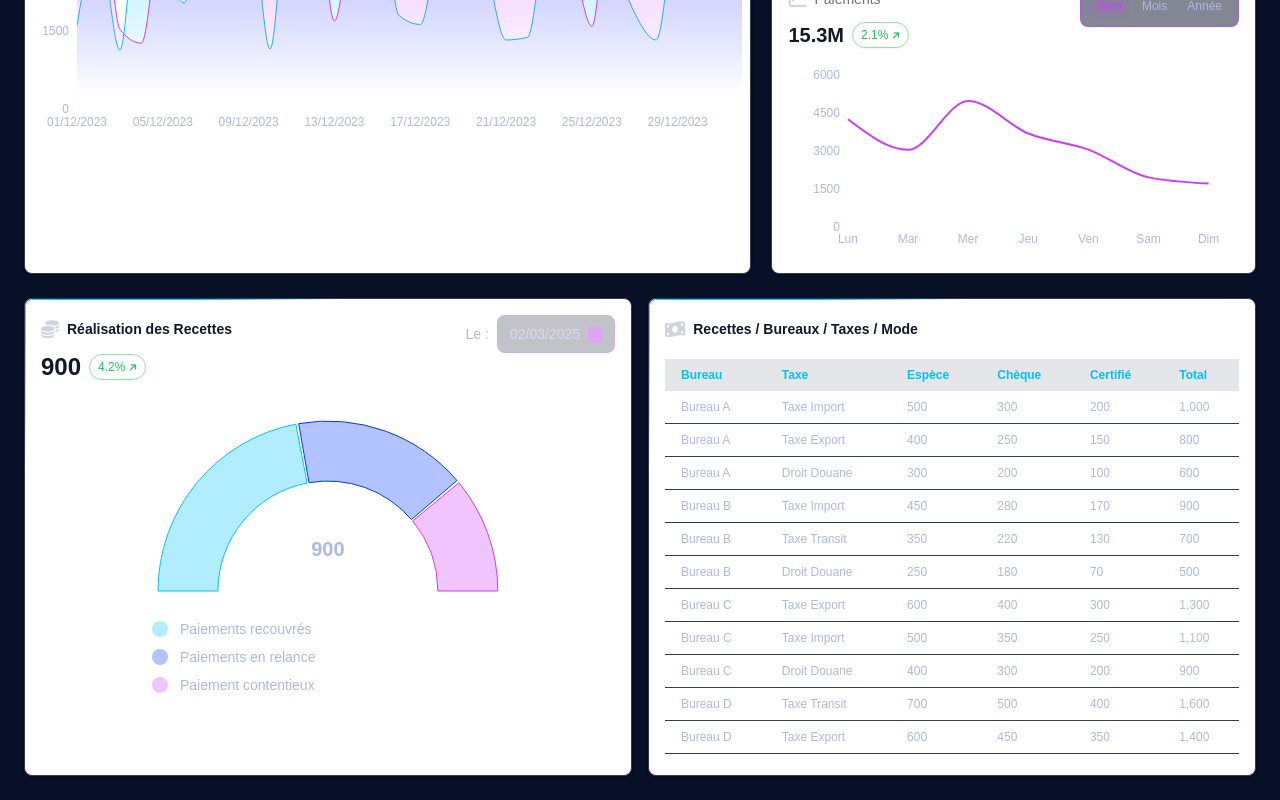
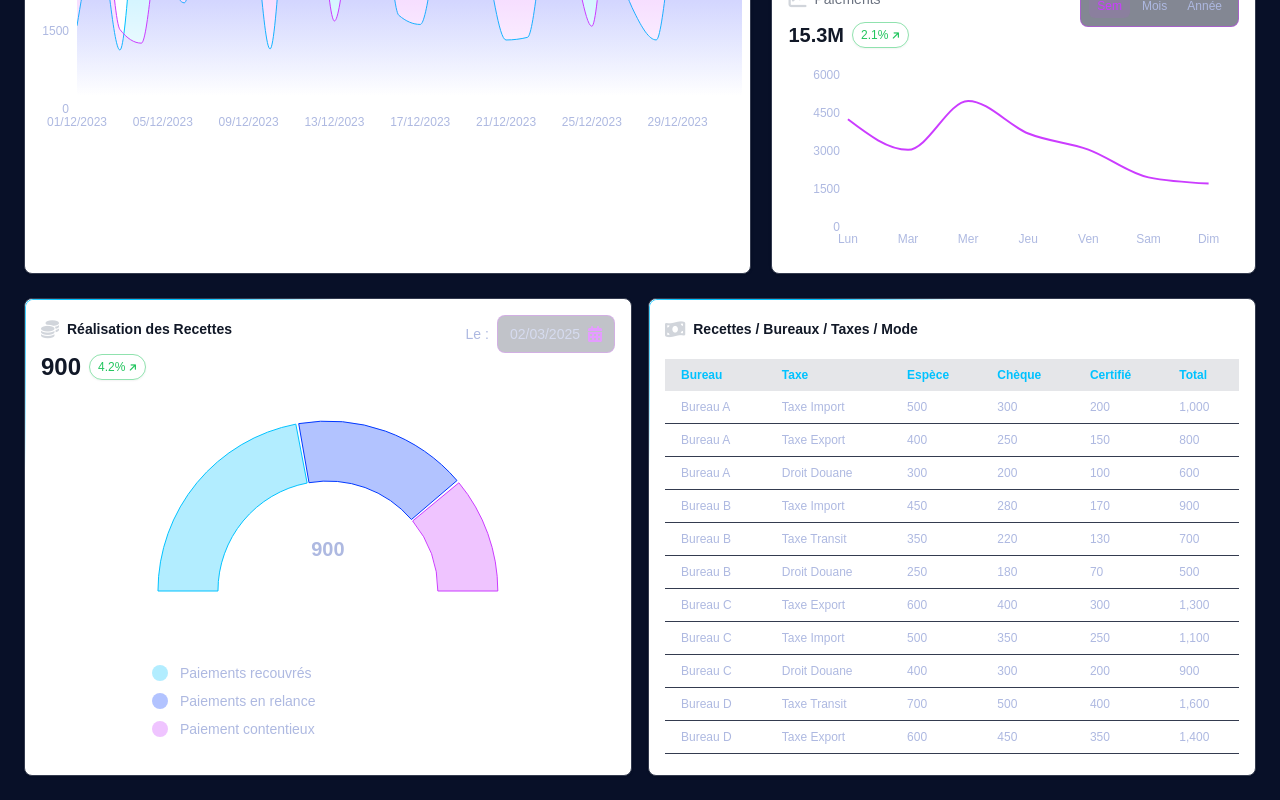
Before and after one commit to Kalixor/djib_2, a React (Vite) app: page / in a window 1280 px wide. Shown: the part 598-1398 px from the top of the page. Built offline with nearby package versions, Linux system fonts and the light colour scheme; a web font is replaced by a local one.

Commit message:
Initial commit from your app

```diff
--- a/src/components/charts/PieChartOffice.jsx
+++ b/src/components/charts/PieChartOffice.jsx
@@ -158,7 +158,7 @@ export default function PieChartOffice({ filters, setFilters }) {
         </div>
 
         {/* Legend */}
-        <div className="w-[22rem] flex flex-col justify-center mt-[-30%]">
+        <div className="w-[22rem] flex flex-col justify-center mt-[-8rem]">
           <div className="space-y-2">
             {data.map((entry, index) => (
               <div
```
